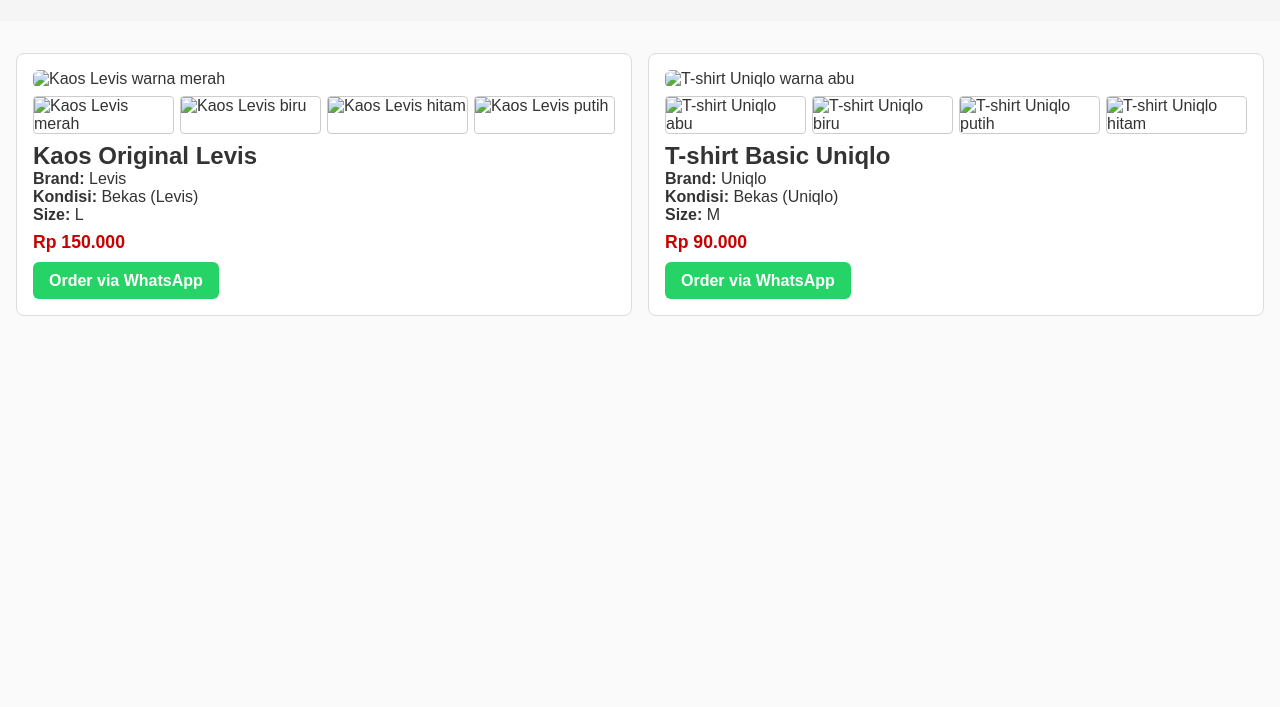
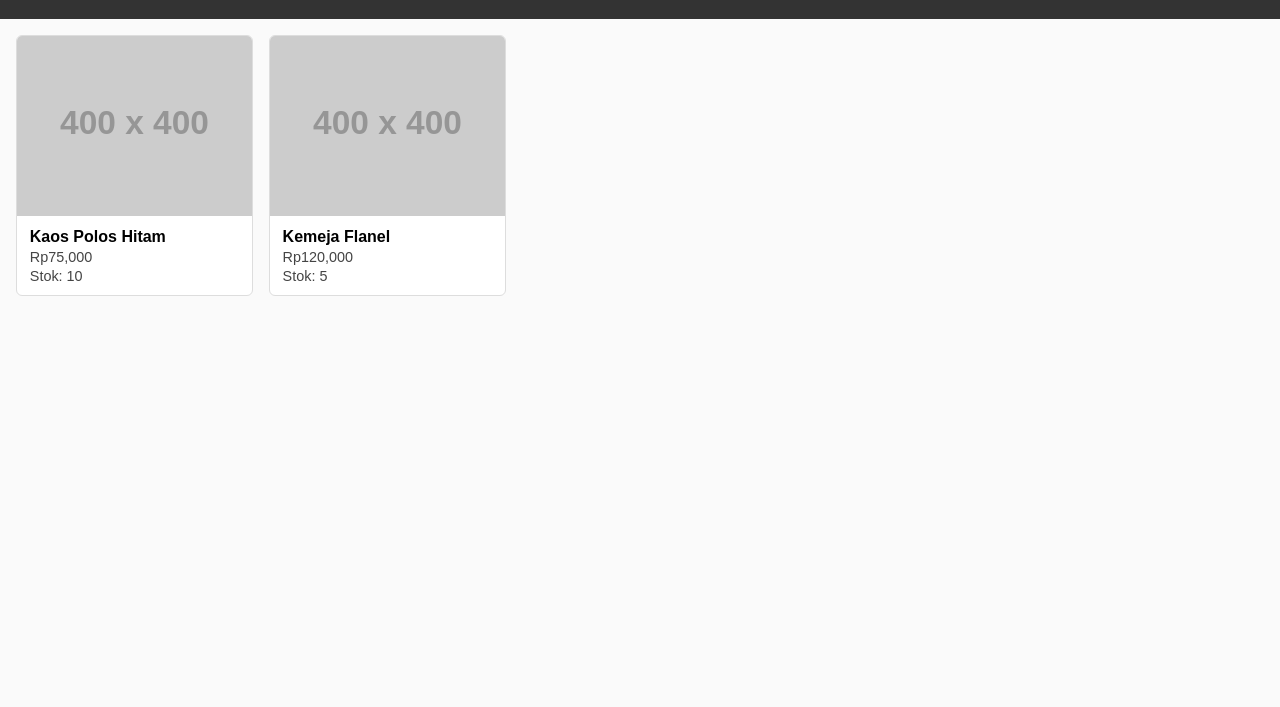
Before and after one commit to Ibox-Klaten/ThrifticMakassar, a plain HTML site: page index.html in a window 1280 px wide. Shown: the part 93-800 px from the top of the page. Drawn offline with Linux system fonts and the light colour scheme; placeholder pictures from the web are drawn by us.

Commit message:
Update index.html

```diff
--- a/index.html
+++ b/index.html
@@ -3,90 +3,198 @@
 <head>
   <meta charset="UTF-8">
   <meta name="viewport" content="width=device-width, initial-scale=1.0">
-  <title>Toko Baju Preloved</title>
-  <link rel="stylesheet" href="style.css">
+  <title>Marketplace Baju</title>
+  <style>
+    /* ===============================
+       📝 INSTRUKSI EDIT
+       - Ubah CONFIG.WA_NUMBER ke nomor WhatsApp Anda.
+       - Tambah/ubah data produk di konstanta PRODUCTS.
+       - Deploy: cukup upload file ini ke GitHub repo (branch main/master)
+    =============================== */
+
+    body { font-family: Arial, sans-serif; margin:0; background:#fafafa; }
+    header { text-align:center; padding:1rem; background:#333; color:#fff; }
+    .grid {
+      display:grid;
+      grid-template-columns:repeat(auto-fill,minmax(200px,1fr));
+      gap:1rem;
+      padding:1rem;
+    }
+    .card {
+      background:#fff; border:1px solid #ddd; border-radius:6px;
+      overflow:hidden; cursor:pointer; transition:transform .2s;
+    }
+    .card:hover { transform:translateY(-3px); }
+    .card img { width:100%; height:180px; object-fit:cover; }
+    .card .info { padding:0.5rem 0.8rem; }
+    .card .info h3 { margin:0; font-size:1.0rem; }
+    .card .info p { margin:0.2rem 0; color:#444; font-size:0.9rem; }
+
+    /* Modal */
+    .modal {
+      position:fixed; top:0; left:0; right:0; bottom:0;
+      display:none; justify-content:center; align-items:center;
+      background:rgba(0,0,0,0.6); z-index:999;
+    }
+    .modal.active { display:flex; }
+    .modal-content {
+      background:#fff; border-radius:6px; max-width:600px; width:95%;
+      max-height:90%; overflow-y:auto; position:relative; padding:1rem;
+    }
+    .modal-close {
+      position:absolute; top:10px; right:10px; font-size:20px; cursor:pointer;
+    }
+    .gallery { display:flex; gap:0.5rem; margin:1rem 0; flex-wrap:wrap; }
+    .gallery img {
+      width:70px; height:70px; object-fit:cover; border:2px solid transparent; cursor:pointer;
+    }
+    .gallery img.selected { border-color:#333; }
+    .main-img { width:100%; height:280px; object-fit:cover; border-radius:4px; }
+    .qty { margin-top:1rem; }
+    button.order-btn {
+      display:block; width:100%; padding:0.8rem; background:#25d366;
+      color:#fff; border:none; border-radius:4px; font-size:1rem; cursor:pointer; margin-top:1rem;
+    }
+    button.order-btn:hover { background:#22bb58; }
+
+    @media (max-width:600px){
+      .main-img { height:200px; }
+    }
+  </style>
 </head>
 <body>
+  <header>
+    <h1>Marketplace Baju</h1>
+  </header>
+  <main>
+    <div class="grid" id="productGrid"></div>
+  </main>
 
-<header>
-  <h1>Toko Baju Preloved</h1>
-  <p>Baju branded bekas, masih oke untuk gaya masa kini 😎</p>
-</header>
-
-<main class="product-grid">
-
-  <!-- PRODUK 1 -->
-  <div class="card">
-    <img src="kaos_ori_levis_1720148572_4c656c22_progressive.jpg"
-         alt="Kaos Levis warna merah"
-         class="main-img"
-         id="main-p001">
-
-    <div class="thumbnails">
-      <img src="kaos_ori_levis_1720148572_4c656c22_progressive.jpg"
-           alt="Kaos Levis merah"
-           onclick="changeImage('p001','kaos_ori_levis_1720148572_4c656c22_progressive.jpg')">
-      <img src="kaos_ori_levis_varian_biru.jpg"
-           alt="Kaos Levis biru"
-           onclick="changeImage('p001','kaos_ori_levis_varian_biru.jpg')">
-      <img src="kaos_ori_levis_varian_hitam.jpg"
-           alt="Kaos Levis hitam"
-           onclick="changeImage('p001','kaos_ori_levis_varian_hitam.jpg')">
-      <img src="kaos_ori_levis_varian_putih.jpg"
-           alt="Kaos Levis putih"
-           onclick="changeImage('p001','kaos_ori_levis_varian_putih.jpg')">
+  <!-- Modal -->
+  <div class="modal" id="productModal">
+    <div class="modal-content">
+      <span class="modal-close" id="modalClose">&times;</span>
+      <h2 id="modalName"></h2>
+      <img id="modalMainImg" class="main-img" src="" alt="">
+      <div class="gallery" id="modalGallery"></div>
+      <p id="modalDesc"></p>
+      <p><b>Harga:</b> Rp<span id="modalPrice"></span></p>
+      <p><b>Stok:</b> <span id="modalStock"></span></p>
+      <div class="qty">
+        <label>Jumlah: <input type="number" id="modalQty" min="1" value="1" style="width:60px;"></label>
+      </div>
+      <button class="order-btn" id="orderBtn">Order via WhatsApp</button>
     </div>
-
-    <h2>Kaos Original Levis</h2>
-    <p><strong>Brand:</strong> Levis</p>
-    <p><strong>Kondisi:</strong> Bekas (Levis)</p>
-    <p><strong>Size:</strong> L</p>
-    <p class="harga">Rp 150.000</p>
-    <a class="wa-btn"
-       href="https://wa.me/6281234567890?text=Halo,%20saya%20mau%20pesan:%20Kaos%20Original%20Levis%20(ID:%20p001)"
-       target="_blank">
-       Order via WhatsApp
-    </a>
   </div>
 
-  <!-- PRODUK 2 -->
-  <div class="card">
-    <img src="tshirt_uniqlo_001.jpg"
-         alt="T-shirt Uniqlo warna abu"
-         class="main-img"
-         id="main-p002">
+  <script>
+    // ===============================
+    // 🔧 KONFIGURASI
+    const CONFIG = {
+      WA_NUMBER: "62812xxxx", // Ganti dengan nomor WhatsApp Anda tanpa +.
+    };
 
-    <div class="thumbnails">
-      <img src="tshirt_uniqlo_001.jpg"
-           alt="T-shirt Uniqlo abu"
-           onclick="changeImage('p002','tshirt_uniqlo_001.jpg')">
-      <img src="tshirt_uniqlo_blue.jpg"
-           alt="T-shirt Uniqlo biru"
-           onclick="changeImage('p002','tshirt_uniqlo_blue.jpg')">
-      <img src="tshirt_uniqlo_white.jpg"
-           alt="T-shirt Uniqlo putih"
-           onclick="changeImage('p002','tshirt_uniqlo_white.jpg')">
-      <img src="tshirt_uniqlo_black.jpg"
-           alt="T-shirt Uniqlo hitam"
-           onclick="changeImage('p002','tshirt_uniqlo_black.jpg')">
-    </div>
+    // ===============================
+    // 📦 DATA PRODUK
+    const PRODUCTS = [
+      {
+        id:"P001",
+        name:"Kaos Polos Hitam",
+        price:75000,
+        stock:10,
+        images:[
+          "https://via.placeholder.com/400x400?text=P001+1",
+          "https://via.placeholder.com/400x400?text=P001+2",
+          "https://via.placeholder.com/400x400?text=P001+3",
+          "https://via.placeholder.com/400x400?text=P001+4"
+        ],
+        desc:"Kaos polos premium dengan bahan katun super nyaman."
+      },
+      {
+        id:"P002",
+        name:"Kemeja Flanel",
+        price:120000,
+        stock:5,
+        images:[
+          "https://via.placeholder.com/400x400?text=P002+1",
+          "https://via.placeholder.com/400x400?text=P002+2",
+          "https://via.placeholder.com/400x400?text=P002+3",
+          "https://via.placeholder.com/400x400?text=P002+4"
+        ],
+        desc:"Kemeja flanel cocok untuk santai maupun semi-formal."
+      }
+      // 👉 Tambahkan produk lain (sampai 20) dengan format sama.
+    ];
 
-    <h2>T-shirt Basic Uniqlo</h2>
-    <p><strong>Brand:</strong> Uniqlo</p>
-    <p><strong>Kondisi:</strong> Bekas (Uniqlo)</p>
-    <p><strong>Size:</strong> M</p>
-    <p class="harga">Rp 90.000</p>
-    <a class="wa-btn"
-       href="https://wa.me/6281234567890?text=Halo,%20saya%20mau%20pesan:%20Tshirt%20Basic%20Uniqlo%20(ID:%20p002)"
-       target="_blank">
-       Order via WhatsApp
-    </a>
-  </div>
+    // ===============================
+    // 🚀 RENDER GRID
+    const grid = document.getElementById("productGrid");
+    PRODUCTS.forEach(prod=>{
+      const card = document.createElement("div");
+      card.className="card";
+      card.innerHTML=`
+        <img src="${prod.images[0]}" alt="${prod.name}">
+        <div class="info">
+          <h3>${prod.name}</h3>
+          <p>Rp${prod.price.toLocaleString()}</p>
+          <p>Stok: ${prod.stock}</p>
+        </div>`;
+      card.onclick=()=>openModal(prod);
+      grid.appendChild(card);
+    });
 
-  <!-- Ulangi hingga 25 produk -->
+    // ===============================
+    // 🪟 MODAL
+    const modal=document.getElementById("productModal");
+    const closeBtn=document.getElementById("modalClose");
 
-</main>
+    let currentProd=null;
+    let selectedImg="";
+    function openModal(prod){
+      currentProd=prod;
+      selectedImg=prod.images[0];
+      modal.classList.add("active");
+      document.getElementById("modalName").textContent=prod.name;
+      document.getElementById("modalMainImg").src=prod.images[0];
+      document.getElementById("modalDesc").textContent=prod.desc;
+      document.getElementById("modalPrice").textContent=prod.price.toLocaleString();
+      document.getElementById("modalStock").textContent=prod.stock;
+      document.getElementById("modalQty").value=1;
 
-<script src="script.js"></script>
+      const gallery=document.getElementById("modalGallery");
+      gallery.innerHTML="";
+      prod.images.forEach((url,i)=>{
+        const img=document.createElement("img");
+        img.src=url;
+        if(i===0) img.classList.add("selected");
+        img.onclick=()=>{
+          document.querySelectorAll("#modalGallery img").forEach(el=>el.classList.remove("selected"));
+          img.classList.add("selected");
+          selectedImg=url;
+          document.getElementById("modalMainImg").src=url;
+        }
+        gallery.appendChild(img);
+      });
+    }
+
+    closeBtn.onclick=()=>modal.classList.remove("active");
+    window.onclick=(e)=>{ if(e.target===modal) modal.classList.remove("active"); }
+
+    // ===============================
+    // 📲 ORDER VIA WA
+    const orderBtn=document.getElementById("orderBtn");
+    orderBtn.onclick=()=>{
+      const qty=parseInt(document.getElementById("modalQty").value);
+      const msg =
+        `Halo, saya mau pesan:\n`+
+        `Produk: ${currentProd.name}\n`+
+        `ID: ${currentProd.id}\n`+
+        `Qty: ${qty}\n`+
+        `Harga: Rp${currentProd.price.toLocaleString()}\n`+
+        `Link Gambar: ${selectedImg}`;
+      const url = `https://wa.me/${CONFIG.WA_NUMBER}?text=${encodeURIComponent(msg)}`;
+      window.open(url,'_blank');
+    }
+  </script>
 </body>
 </html>
```
